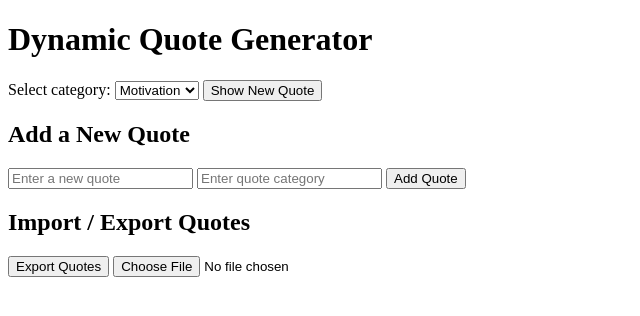
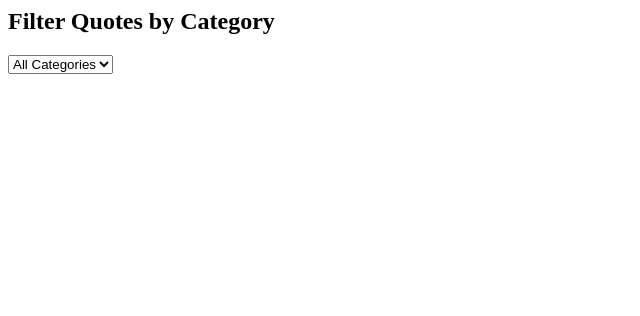
Before and after one commit to migs50/alx_fe_javascript, a plain HTML site: page dom-manipolation/index.html in a window 1280 px wide. Shown: the whole page, without its empty margins (0-640 px from the left). Drawn offline with Linux system fonts and the light colour scheme.

Commit message:
Update index.html

```diff
--- a/dom-manipolation/index.html
+++ b/dom-manipolation/index.html
@@ -1,34 +1,5 @@
-<!DOCTYPE html>
-<html lang="en">
-<head>
-  <meta charset="UTF-8" />
-  <meta name="viewport" content="width=device-width, initial-scale=1.0"/>
-  <title>Dynamic Quote Generator</title>
-</head>
-<body>
-  <h1>Dynamic Quote Generator</h1>
-
-  <div>
-    <label for="categorySelect">Select category:</label>
-    <select id="categorySelect"></select>
-    <button id="newQuote">Show New Quote</button>
-  </div>
-
-  <div id="quoteDisplay" style="margin: 20px 0;"></div>
-
-  <h2>Add a New Quote</h2>
-  <div>
-    <input id="newQuoteText" type="text" placeholder="Enter a new quote" />
-    <input id="newQuoteCategory" type="text" placeholder="Enter quote category" />
-    <button id="addQuoteBtn">Add Quote</button>
-  </div>
-
-  <h2>Import / Export Quotes</h2>
-  <div>
-    <button onclick="exportToJsonFile()">Export Quotes</button>
-    <input type="file" id="importFile" accept=".json" onchange="importFromJsonFile(event)" />
-  </div>
-
-  <script src="script.js"></script>
-</body>
-</html>
+<h2>Filter Quotes by Category</h2>
+<select id="categoryFilter" onchange="filterQuotes()">
+  <option value="all">All Categories</option>
+</select>
+<div id="filteredQuotes"></div>
```
